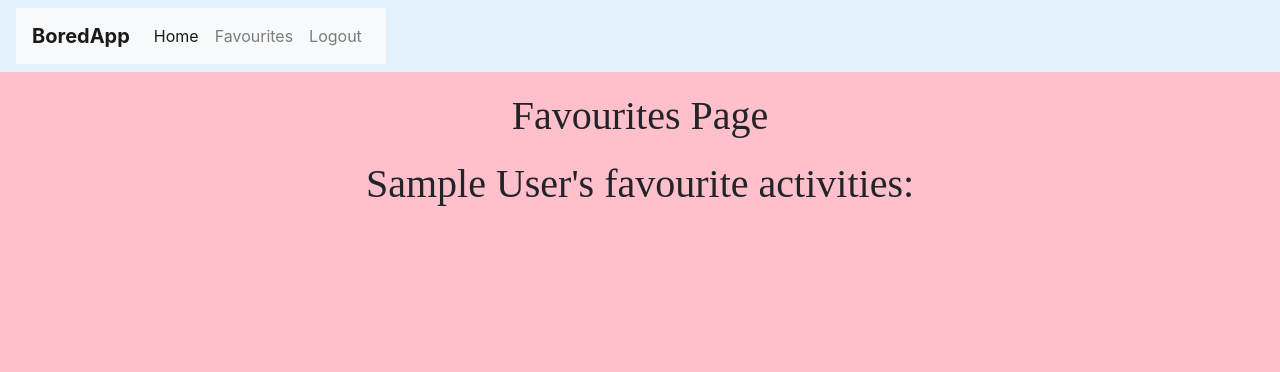
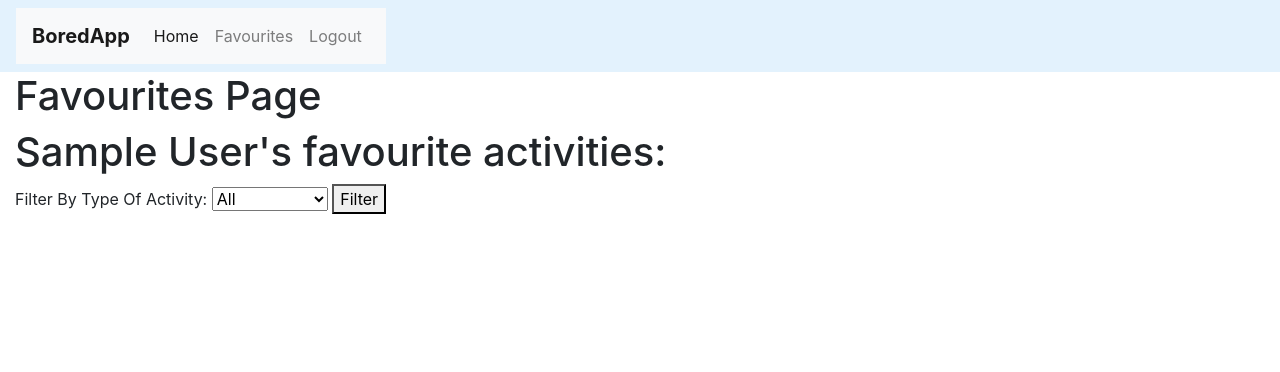
Before and after one commit to Charlie-Root/BoredApp, a Flask app: page /favourites in a window 1280 px wide. Shown: the top 372 px of the page. Run offline with Flask 3, Linux system fonts and the light colour scheme; the visitor is signed in with stand-in values (Sample User, id 1); data that the repository does not hold is empty; some libraries are stand-ins or nearby versions.

Commit message:
addedd styling and improved functionality drop down option

```diff
--- a/boredapp/Static/css/style.css
+++ /dev/null
@@ -1,58 +0,0 @@
-
-#alert-message {
-  transition: opacity 0.3s ease-out;
-}
-
-body {
-   background-color: pink;
-   text-align:center;
-
-}
-
-p,h1,h2,h3,h4 {
-    color= white;
-    font-family: Shanti;
-    margin:20px
-
-}
-
-img {
-    margin: 60px 0 30px 0;
-    width: 250px
-
-}
-
-input {
-
-    width: 300px;
-    height: 50px;
-    margin: 20px;
-    border: none;
-    border-radius: 10px;
-    font-family: Shanti;
-    text-align: center;
-    font-size: 1.3em;
-
-}
-
-#submit {
-    background-color: palevioletred;
-    color: white;
-    width: 200px;
-
-}
-
-
-
-#submit:hover {
-    background-color: mediumvioletred;
-    cursor: pointer;
-
-}
-
-
-input:focus {
-    border:solid 5px #00FFCE;
-    outline: none;
-
-}
--- a/boredapp/Static/js/index.js
+++ /dev/null
@@ -1,5 +0,0 @@
-
-
-setTimeout(() => {
-             document.getElementById("alert-message").style.opacity = "0";
-         }, 1700);
--- a/boredapp/Templates/base.html
+++ b/boredapp/Templates/base.html
@@ -10,8 +10,7 @@
           integrity="sha384-Gn5384xqQ1aoWXA+058RXPxPg6fy4IWvTNh0E263XmFcJlSAwiGgFAW/dAiS6JXm" crossorigin="anonymous">
     <!-- Use below when you create your own custom css styling to override some of the bootstrap styling you want to change -->
     <!--<link rel="stylesheet" type="text/css" href="{{ url_for('static', filename='style.css') }} ">  -->
-    <script src="javascript.js"></script>
-    <link rel="stylesheet" href="../boredapp/Static/css/style.css">
+    <link rel="stylesheet" href="{{ url_for('static',filename='css/style.css' )}}">
 
     <title>{% block title %}{% endblock %}</title>
 </head>
@@ -23,6 +22,7 @@
     <button class="navbar-toggler" type="button" data-toggle="collapse" data-target="#navbarNav"
             aria-controls="navbarNav" aria-expanded="false" aria-label="Toggle navigation">
         <span class="navbar-toggler-icon"></span>
+
     </button>
     <div class="collapse navbar-collapse" id="navbarNav">
         <ul class="navbar-nav">
@@ -30,7 +30,7 @@
                 <a class="nav-link" href="{{url_for('user')}}">Home</a>
             </li>
             <li class="nav-item">
-                <a class="nav-link" href="{{url_for('view_favourites')}}">Favourites</a>
+                <a class="nav-link" href="{{url_for('view_all_favourites')}}">Favourites</a>
             </li>
             <li class="nav-item">
                 <a class="nav-link" href="{{url_for('logout')}}">Logout</a>
@@ -54,6 +54,9 @@
 <script src="https://cdn.jsdelivr.net/npm/bootstrap@4.0.0/dist/js/bootstrap.min.js"
         integrity="sha384-JZR6Spejh4U02d8jOt6vLEHfe/JQGiRRSQQxSfFWpi1MquVdAyjUar5+76PVCmYl"
         crossorigin="anonymous"></script>
+<script src="{{ url_for('static', filename='js/index.js') }}"></script>
+
+
 </body>
 
 </html>
--- a/boredapp/Templates/favourites.html
+++ b/boredapp/Templates/favourites.html
@@ -7,26 +7,19 @@
      {% if messages %}
          {% for category,message in messages %}
          {% if category == "success" %}
-             <div class="alert alert-success mb-3 alert-dismissible fade show" role="alert" id="alert-message">
+             <div class="alert alert-success mb-3 fade show" role="alert" id="alert-message">
                  {{ message }}
              </div>
          {% endif %}
 
          {% if category == "error" %}
-             <div class="alert alert-danger mb-3 alert-dismissible fade show" role="alert" id="alert-message">
+             <div class="alert alert-danger mb-3 fade show" role="alert" id="alert-message">
                  {{ message }}
              </div>
          {% endif %}
 
-           <button type="button" class="close" data-dismiss="alert" aria-label="Close">
-               <span aria-hidden="true">&times;</span>
-           </button>
 
-         <script>
-         setTimeout(() => {
-             document.getElementById("alert-message").style.opacity = "0";
-         }, 1700);
-         </script>
+
 
          {% endfor %}
 
@@ -35,6 +28,24 @@
 
 
 <h1>{{ session["FirstName"] }}'s favourite activities:</h1>
+
+<form action="{{ url_for('view_favourites_by_activity_type') }}" method="GET">
+    <label for="activity_type">Filter By Type Of Activity:</label>
+    <select name="activity_type" id="activity_type">
+        <option value="all">All</option>
+        <option value="education">Education</option>
+        <option value="recreational">Recreational</option>
+        <option value="social">Social</option>
+        <option value="diy">Diy</option>
+        <option value="charity">Charity</option>
+        <option value="cooking">Cooking</option>
+        <option value="relaxation">Relaxation</option>
+        <option value="music">Music</option>
+        <option value="busywork">Busywork</option>
+    </select>
+    <button type="submit">Filter</button>
+</form>
+
 <ul>
 {% for activity_info in users_favourites %}
     <li>
--- a/boredapp/routes.py
+++ b/boredapp/routes.py
@@ -146,19 +146,41 @@ def home():
 
 
 @app.route("/favourites")
-def view_favourites():
+def view_all_favourites():
     """
         This function displays a user's favourite activities page if they are logged in or takes them to the login page if they are not.
     """
     if is_user_logged_in() is True:
-        users_favourites = (
+        all_users_favourites = (
             database.session.query(Favourites.activity, Favourites.participants, Favourites.type, Favourites.price,
                                    Favourites.activityID)
             .filter(Favourites.UserID == session["UserID"])
             .all())
-        return render_template("favourites.html", users_favourites=users_favourites)
+        return render_template("favourites.html", users_favourites=all_users_favourites)
     else:
         return redirect(url_for("login"))
+
+@app.route('/favourites/',methods=['GET', 'POST'])
+def view_favourites_by_activity_type():
+    """
+        This function displays a user's favourite activities page if they are logged in or takes them to the login page if they are not.
+    """
+    if is_user_logged_in() is True:
+
+        activity_type = request.args.get('activity_type')
+
+        if activity_type == "all":
+            return redirect(url_for("view_all_favourites"))
+        else:
+
+            favourites_by_activity_type = database.session.query(Favourites.activity, Favourites.participants, Favourites.type, Favourites.price,
+                                   Favourites.activityID).filter_by(UserID=session['UserID'], type=activity_type).all()
+
+            return render_template("favourites.html", users_favourites=favourites_by_activity_type)
+
+    else:
+        return redirect(url_for("login"))
+
 
 
 @app.route('/favourites/delete/<string:activity_id>', methods=['POST'])
@@ -170,7 +192,7 @@ def delete_favourite(activity_id):
             database.session.delete(activity_to_delete)
             database.session.commit()
             flash("Activity removed from your favourites.", "success")
-    return redirect(url_for('view_favourites'))
+    return redirect(request.referrer) # redirect the user back to the previous page they were on before clicking the "delete" button.
 
 
 @app.route("/activity")  # < > lets you pass value through to function as a parameter
@@ -375,7 +397,7 @@ def saveActivity():
     if is_user_logged_in() is True:
         activityID = session['activityID']
         UserID = session['UserID']
-        activityInfo = display_the_activity(activityID)
+        activityInfo = display_the_activity(activityID)[0]
 
         if check_if_activity_is_in_favourites(activityID, UserID) is True:
             flash("Activity already exists in favourites", "error")
--- /dev/null
+++ b/boredapp/static/css/style.css
@@ -0,0 +1,5 @@
+
+
+li {
+    list-style-type: none;
+}
--- /dev/null
+++ b/boredapp/static/js/index.js
@@ -0,0 +1,9 @@
+
+
+// Get the alert element
+var alertElement = document.getElementById('alert-message');
+
+// Set a timeout to remove the alert after 3 seconds
+setTimeout(function() {
+        alertElement.remove();
+    }, 2500);
```
Also changed, not shown: boredapp/Templates/base1.html (+5 -2 lines), boredapp/Templates/forgotpassword.html (+2 -10 lines), boredapp/Templates/home.html (+2 -12 lines), boredapp/Templates/login.html (+2 -11 lines), boredapp/Templates/signup.html (+2 -11 lines), boredapp/Templates/user.html (+2 -11 lines), boredapp/static/images/image.png (renamed from boredapp/Static/images/image.png), 1 other file.
